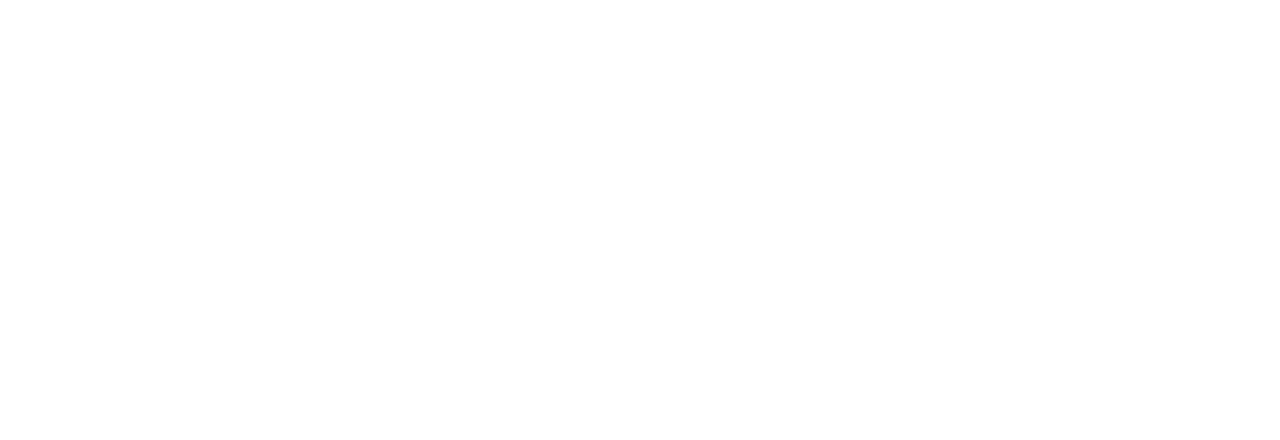
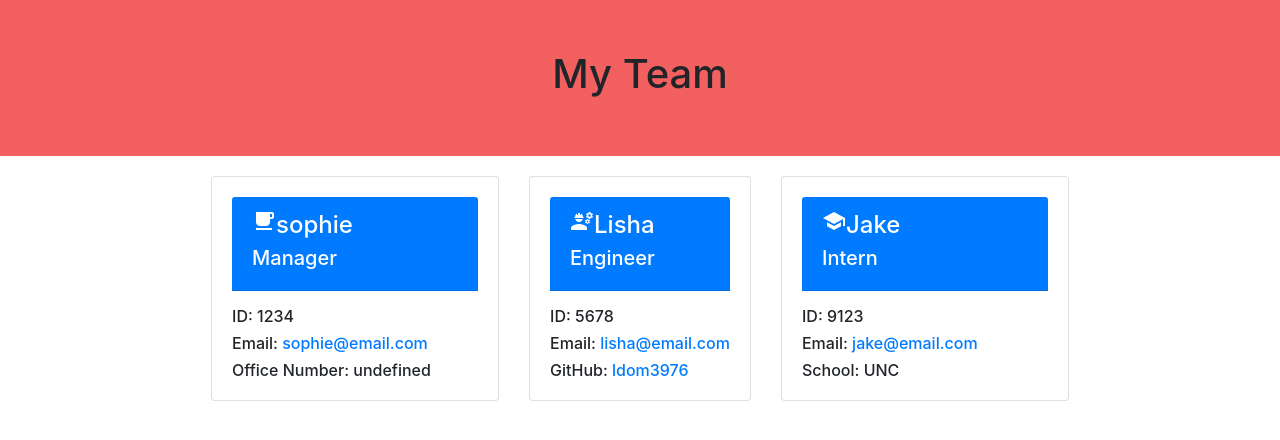
Before and after one commit to ldom3976/myteam-generator, a website: page index.html in a window 1280 px wide. Drawn offline with nearby package versions, Linux system fonts and the light colour scheme.

Commit message:
generated html page

```diff
--- a/index.html
+++ b/index.html
@@ -0,0 +1,83 @@
+
+    <!DOCTYPE html>
+    <html lang="en">
+
+    <head>
+        <meta charset="UTF-8">
+        <meta name="viewport" content="width=device-width, initial-scale=1.0">
+        <meta http-equiv="X-UA-Compatible" content="ie=edge">
+        <title>Team Generator</title>
+        <link rel="stylesheet" href="style.css">
+        <link rel="stylesheet" href="https://maxcdn.bootstrapcdn.com/bootstrap/4.0.0/css/bootstrap.min.css"
+            integrity="sha384-Gn5384xqQ1aoWXA+058RXPxPg6fy4IWvTNh0E263XmFcJlSAwiGgFAW/dAiS6JXm" crossorigin="anonymous">
+        <link href="https://fonts.googleapis.com/icon?family=Material+Icons" rel="stylesheet">
+    </head>
+
+    <body>
+        <header>
+            <h1>My Team</h1>
+        </header>
+
+    <main>
+        <div class="flex-wrap">
+
+        <section>
+<div class="container">
+    <div class="manager">
+        <div class="card" style="width: 18rem;">
+        <div class="card-body">
+        <div class="card-header bg-primary text-white">
+        <h4 class="card-title"><span class="material-icons">local_cafe</span>sophie</h4>
+        <h5 class="card-subtitle mb-2">Manager</h5>
+        </div>
+        <p></p>
+        <h6 class="card-text">ID: 1234</h6>
+        <h6 class="card-text">Email: <a href="mailto:sophie@email.com">sophie@email.com</a></h6>
+        <h6 class="card-text">Office Number: undefined</h6>
+        </div>
+    </div>
+</div>
+</div>
+</section><section>
+<div class="container">
+<div class="engineer">
+    <div class="card" style="width: 18 rem;">
+    <div class="card-body">
+        <div class="card-header bg-primary text-white">
+            <h4 class="card-title"><span class="material-icons">engineering</span>Lisha</h4>
+            <h5 class="card-subtitle mb-2">Engineer</h5>
+        </div>
+        <p></p>
+        <h6 class="card-text">ID: 5678</h6>
+        <h6 class="card-text">Email: <a href="mailto:lisha@email.com">lisha@email.com</a></h6>
+        <h6 class="card-text">GitHub: <a href="https//github.com/ldom3976" target="_blank" rel="noopener noreferrer">ldom3976</a></h6>
+        </div>
+    </div>
+</div>
+</div>
+</section><section>
+<div class="container">
+    <div class="intern">
+        <div class="card" style="width: 18rem;">
+        <div class="card-body">
+            <div class="card-header bg-primary text-white">
+                <h4 class="card-title"><span class="material-icons">school</span>Jake</h4>
+                <h5 class="card-subtitle mb-2">Intern</h5>
+                </div>
+                <p></p>
+                <h6 class="card-text">ID: 9123</h6>
+                <h6 class="card-text">Email: <a href="mailto:jake@email.com">jake@email.com</a></h6>
+                <h6 class="card-text">School: UNC</h6>
+        </div>
+        </div>
+    </div>
+</div>
+</section>
+
+
+        </div>
+    </main>
+
+    </body>
+
+    </html>
```
